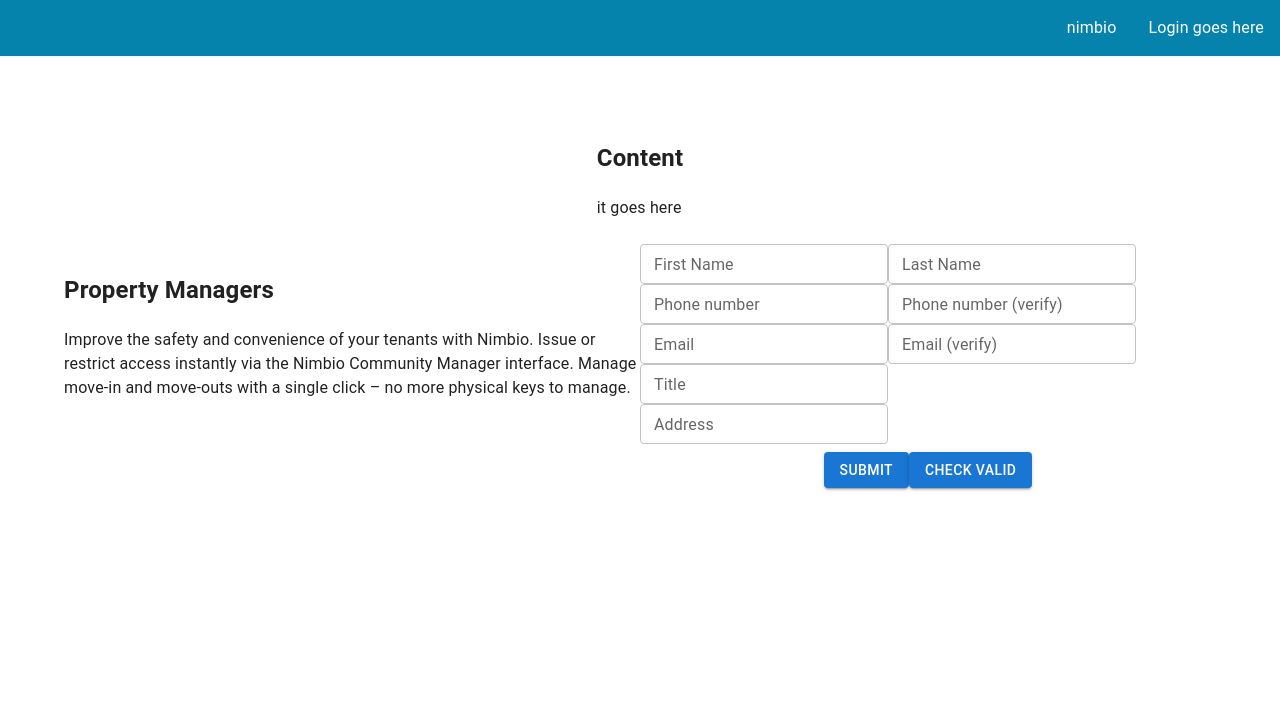
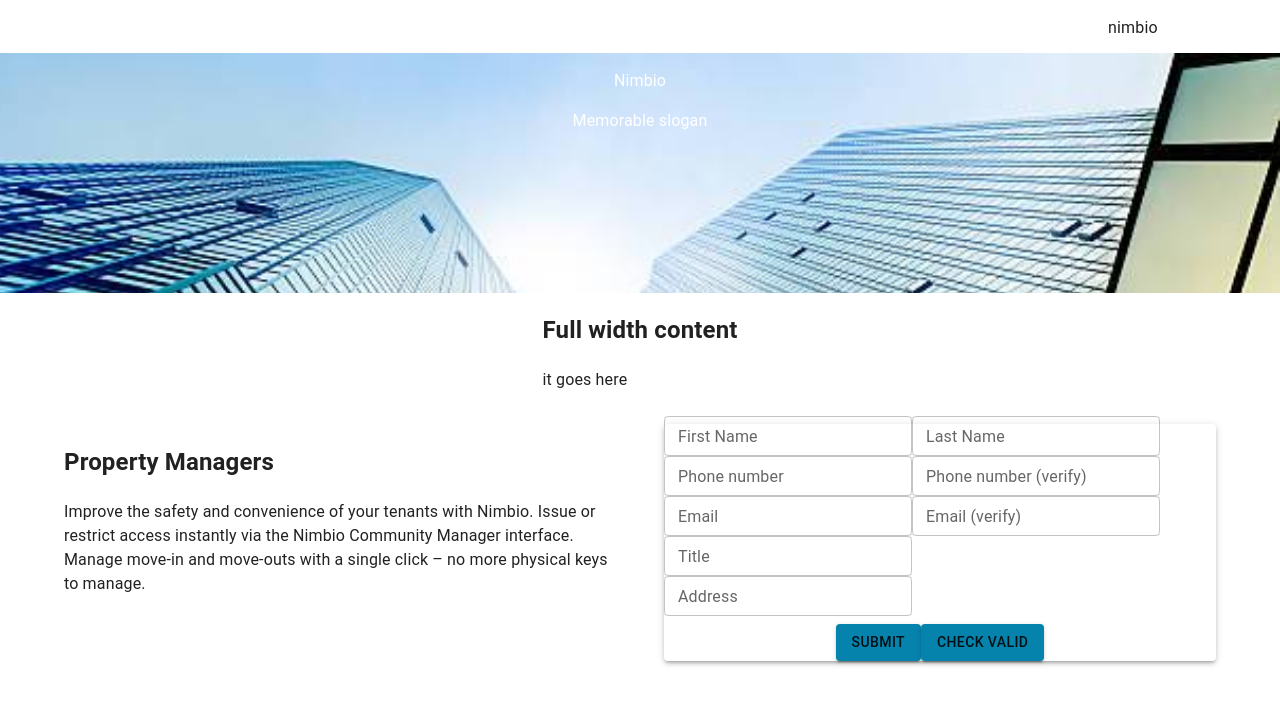
Before and after one commit to loserluki/nimbio_landing, a React (Create React App) app: page / in a window 1280 px wide. Shown: the top 704 px of the page. Built offline with nearby package versions, Linux system fonts and the light colour scheme.

Commit message:
integration of themes (added /Themes/, Themes.js)

```diff
--- a/src/components/App/App.js
+++ b/src/components/App/App.js
@@ -1,51 +1,58 @@
 import React from 'react';
 
-import {Container, CssBaseline, Box, Grid} from "@mui/material";
+import {ThemeProvider} from '@mui/material/styles'
+import {Container, CssBaseline, Box, Grid, Paper} from "@mui/material";
 
 import './App.css';
 
+import Themes from '../Themes/Themes';
 import Header from '../Navigation/Header';
-import SplashImage from '../Content/SplashImage'
+import SplashImage from '../Content/SplashImage';
 import SampleForm from '../Forms/SampleForm';
 import PropManModule from "../Content/PropManModule";
 
-const format_content = {
+const formatContent = {
     display: "grid",
     gridAutoColumns: "1fr",
     gridAutoFlow: "column"
 };
 
-const format_content_box = {
-    p: 2,
-    border: '1px dashed grey'
-};
+const currentTheme = Themes();
 
 function App() {
   return (
       <React.Fragment>
           <CssBaseline />
-          <Header />
+          <ThemeProvider theme={currentTheme}>
+          <Header theme={currentTheme} />
 
           <SplashImage />
 
           <Container fixed>
               <Grid container direction={"column"} alignItems={"center"} spacing={2}>
                   <Grid item>
-                      <h2>Content</h2>
+                      <h2>Full width content</h2>
                       <p>it goes here</p>
                   </Grid>
                   <Grid item>
-                      <Grid container direction={"row"}>
+                      <Grid container direction={"row"} spacing={6}>
                           <Grid item xs={12} md={6}>
-                              <PropManModule />
+                              <Box sx={formatContent}>
+                                  <PropManModule />
+                              </Box>
                           </Grid>
                           <Grid item xs={12} md={6}>
-                              <SampleForm />
+                              <Box sx={formatContent}>
+                                  <Paper elevation={3}>
+                                      <SampleForm />
+                                  </Paper>
+                              </Box>
                           </Grid>
                       </Grid>
                   </Grid>
               </Grid>
           </Container>
+          </ThemeProvider>
       </React.Fragment>
   );
 }
--- a/src/components/Content/SplashImage.js
+++ b/src/components/Content/SplashImage.js
@@ -4,18 +4,10 @@ import generic from './Generic.png';
 
 import {Grid, Box} from "@mui/material";
 
-const styles = {
-    splashBack: {
-        height: 25,
-        backgroundImage: {generic},
-        backgroundSize: 'cover',
-        backgroundPosition: 'center'
-    }
-};
 const SplashImage = () => {
     return (
         <Box color='#FFFFFF'>
-            <Grid container spacing={2} alignItems={"center"} direction={"column"} style={styles}>
+            <Grid container spacing={2} alignItems={"center"} direction={"column"} sx={{height: '30vh', backgroundRepeat: 'no-repeat', backgroundSize: 'cover', backgroundImage: `url(${generic})`}}>
                 <Grid item>
                     Nimbio
                 </Grid>
--- a/src/components/Navigation/Header.js
+++ b/src/components/Navigation/Header.js
@@ -1,16 +1,20 @@
 import React from 'react';
 
-import {Grid, Box} from "@mui/material";
+import {Grid, Box, Button} from "@mui/material";
 
-const Header = () => {
+const handleLogin = (theme) => {
+    console.log("logged in", theme);
+};
+
+const Header = (theme) => {
     return (
-        <Box sx={{backgroundColor: '#0583AD', color: '#FFFFFF'}}>
+        <Box sx={{backgroundColor: 'header.primary', color: 'header.secondary', position: 'sticky', zIndex: '1', top: '0'}}>
             <Grid container justifyContent={"flex-end"}>
                 <Grid item padding={2}>
                     nimbio
                 </Grid>
                 <Grid item padding={2}>
-                    Login goes here
+                    <Button variant={"outlined"} onClick={() => handleLogin(theme)} color={'secondary'}>Login</Button>
                 </Grid>
             </Grid>
         </Box>
--- /dev/null
+++ b/src/components/Themes/Themes.js
@@ -0,0 +1,25 @@
+import {createTheme} from '@mui/material/styles';
+
+const themeNimbio = createTheme({
+    palette: {
+        header: {
+            primary: {
+                main: '#0583AD'
+            },
+            secondary: {
+                main: '#FFFFFF'
+            },
+        },
+        primary: {
+            main: '#0583AD',
+        },
+        secondary: {
+            main: '#FFFFFF',
+        },
+        contrastThreshold: 4.5,
+    },
+});
+
+export default function Themes() {
+    return (themeNimbio);
+}
```
Also changed, not shown: src/components/Forms/SampleForm.js (+0 -8 lines).
